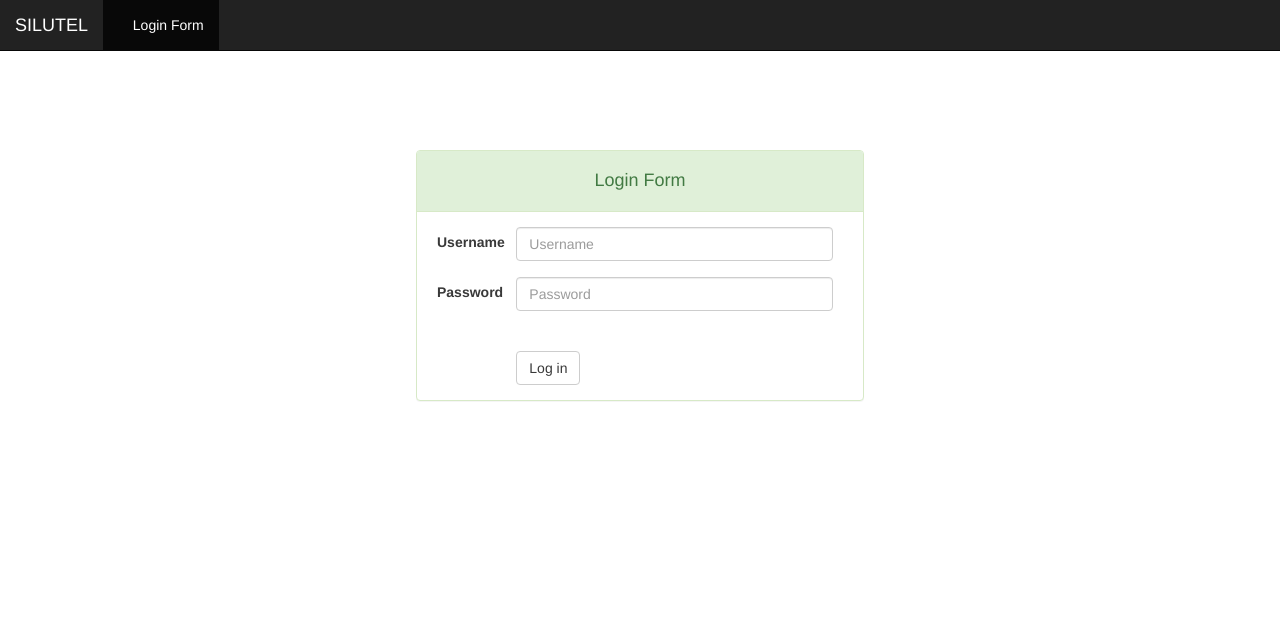
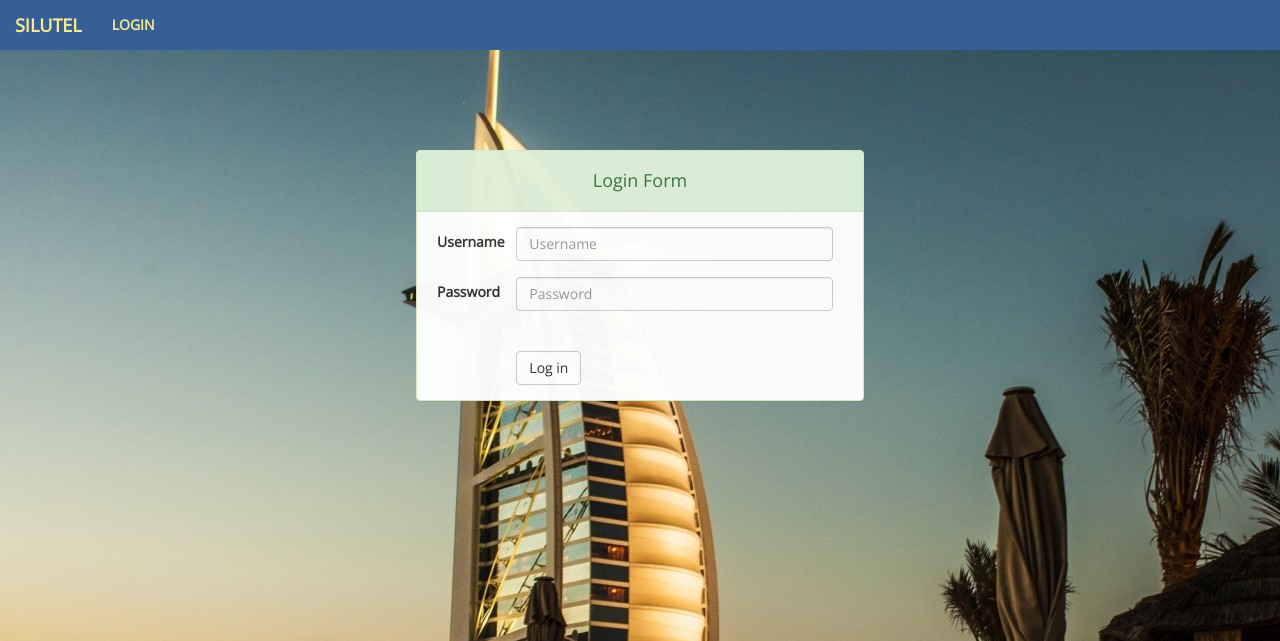
Before and after one commit to grgp/basdat-tk, a PHP site: page /login.php in a window 1280 px wide. Shown: the top 641 px of the page. Run offline with PHP 8.4, Linux system fonts and the light colour scheme; some libraries are stand-ins or nearby versions; some web fonts are replaced.

Commit message:
minor css changes and stuff

```diff
--- a/css/theme.css
+++ b/css/theme.css
@@ -1,3 +1,9 @@
+@import url(//fonts.googleapis.com/css?family=Open+Sans);
+
+body {
+	font-family: 'Open Sans';
+}
+
 .pushdown {
 	margin-top: 70px;
 }
@@ -7,12 +13,12 @@
 }
 
 .navbar {
-	background-color: #1565c0;
+	background-color: #375e97;
 	border: none;
-	color: white;
+	color: #f6ea90;
 	font-weight: 600;
 }
 
 .navbar a {
-	color: white;
+	color: #f6ea90;
 }
--- a/login.php
+++ b/login.php
@@ -83,12 +83,13 @@
 		<meta charset="utf-8"/>
 		<title>Login to Simple Forum</title>
 		<link rel="stylesheet" type="text/css" href="css/bootstrap.min.css">
+		<link rel="stylesheet" type="text/css" href="css/theme.css">
 		<link href='https://fonts.googleapis.com/css?family=Poiret+One' rel='stylesheet' type='text/css'>
 
 	</head>
 
-	<body>
-		<nav class="navbar navbar-inverse navbar-fixed-top">
+	<body style='background-image: url("burj.jpg") !important;'>
+	<nav class="navbar navbar-fixed-top">
 		<div class="container-fluid">
 			<div class="navbar-header">
 				<button type="button" class="navbar-toggle collapsed" data-toggle="collapse" data-target="#bs-example-navbar-collapse-1" aria-expanded="false">
@@ -97,12 +98,12 @@
 					<span class="icon-bar"></span>
 					<span class="icon-bar"></span>
 				</button>
-					<a class="navbar-brand">SILUTEL</a>
+				<a class="navbar-brand" href="#">SILUTEL</a>
 			</div>
 
 			<div class="collapse navbar-collapse" id="bs-example-navbar-collapse-1">
 				<ul class="nav navbar-nav">
-						<li class="active"><a href="login.html"><span class="glyphicon glyphicon-log-in"></span> Login Form<span class="sr-only">(current)</span></a></li>
+					<li class="active"><a>LOGIN<span class="sr-only">(current)</span></a></li>
 				</ul>
 			</div>
 		</div>
```
Also changed, not shown: db/ganti-inventori-merk.php (added, +9 -0 lines), ganti-inventori.php (+22 -8 lines). Lines whose indentation alone changed are shown as unchanged.
